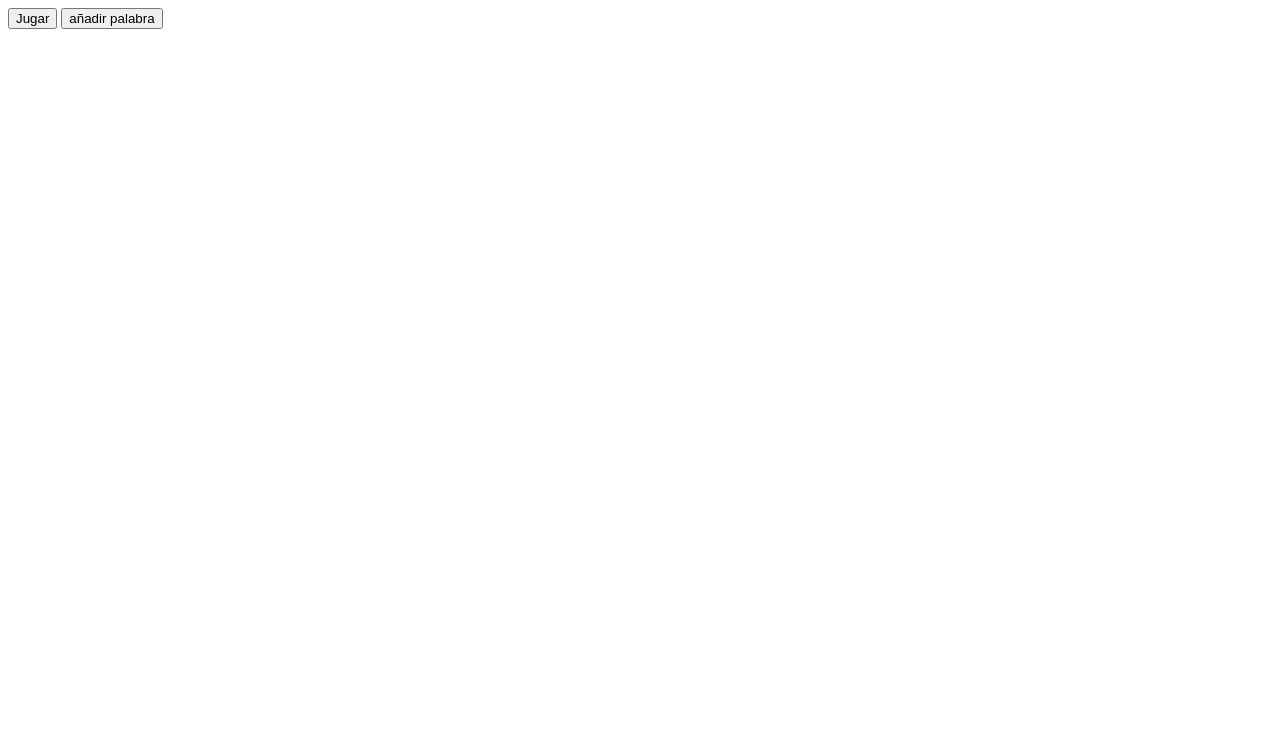
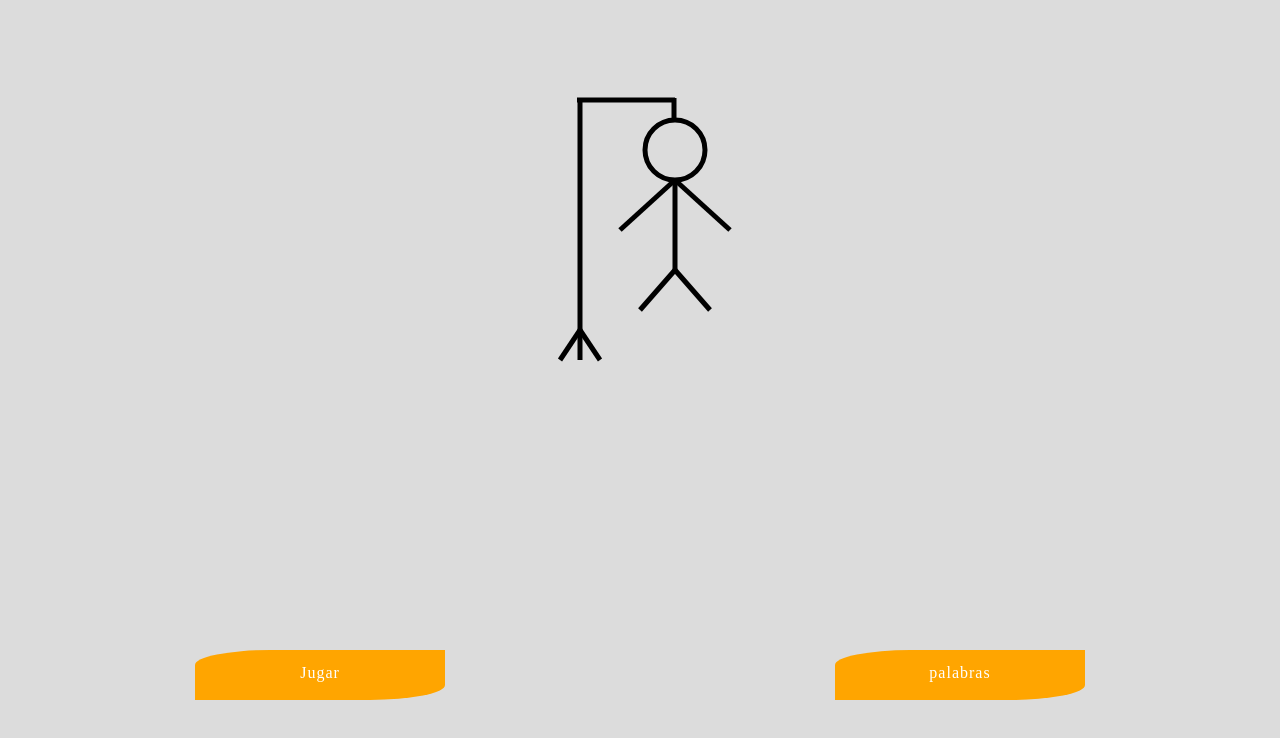
Before and after one commit to Yammi08/Ahorcado, a plain HTML site: page index.html in a window 1280 px wide. Drawn offline with Linux system fonts and the light colour scheme.

Commit message:
index principal y estilo a este con los botones, iniciacion conlista de palabras para agregar y quitar

```diff
--- /dev/null
+++ b/css/game.css
@@ -0,0 +1,72 @@
+
+canvas
+{
+    background-color: aliceblue;
+    border: 2px solid rgba(0,0,0,0.1);
+    border-radius: 100%;
+    box-shadow: 5px 5px 10px;
+    display: block;
+    margin: auto;
+    transition: border-radius 0.3s;
+}
+canvas:hover
+{
+    position:sticky;
+    border-radius: 10%;
+}
+.message-background
+{
+
+    position: fixed;
+    display: block;
+    top: 0;
+    bottom: 0;
+    left: 0;
+    right: 0;
+    padding: 20% 0;
+    transition: background 1s, padding 1s;
+
+}
+#message-endgame
+{
+    color: white;
+    font-weight: bold;
+    font-size: xx-large;
+    text-align: center;
+
+}
+.message-background-green
+{
+    background-color: rgba(0, 119, 10, 0.438);
+}
+.message-background-red
+{
+    background-color: rgba(119, 0, 0, 0.438);
+}
+.text
+{
+    display: inline-block;
+    margin: 0px 3px;
+}
+.word
+{
+    margin: 40px 0px;
+    display: block;
+    text-align: center;
+}
+.word h2
+{
+    text-transform: uppercase;
+    margin: 0px;
+}
+.word-visible
+{
+    margin: 0px;
+}
+.game
+{
+
+    display: block;
+    margin: auto;
+    margin-top: 80px;
+}
--- /dev/null
+++ b/css/index.css
@@ -0,0 +1,12 @@
+.btn-container
+{
+    position: absolute;
+    bottom: 100px;
+    width: 100%;
+    display: flex;
+
+}
+a
+{
+    margin: auto;
+}
--- /dev/null
+++ b/css/list.css
@@ -0,0 +1,8 @@
+#lista-palabras
+{
+    display:grid;
+}
+.item-list
+{
+    display: inline;
+}
--- a/css/style.css
+++ b/css/style.css
@@ -1,76 +1,28 @@
-
 body
 {
     background-color: rgb(220,220,220);
 }
-canvas
-{
-    background-color: aliceblue;
-    border: 2px solid rgba(0,0,0,0.1);
-    border-radius: 100%;
-    box-shadow: 5px 5px 10px;
-    display: block;
-    margin: auto;
-    transition: border-radius 0.3s;
-}
-canvas:hover
-{
-    position:sticky;
-    border-radius: 10%;
-}
-.message-background
-{
-
-    position: fixed;
-    display: block;
-    top: 0;
-    bottom: 0;
-    left: 0;
-    right: 0;
-    padding: 20% 0;
-    transition: background 1s, padding 1s;
-
-}
-#message-endgame
-{
-    color: white;
-    font-weight: bold;
-    font-size: xx-large;
-    text-align: center;
-
-}
-.message-background-green
-{
-    background-color: rgba(0, 119, 10, 0.438);
-}
-.message-background-red
-{
-    background-color: rgba(119, 0, 0, 0.438);
-}
-.text
+.btn
 {
     display: inline-block;
-    margin: 0px 3px;
+    height: 50px;
+    width:250px;
+    border-radius: 30% 0% 30% 0%;
+    background-color: orange;
+    text-align: center;
+    padding:15px 0px;
+    color: white;
+    box-sizing: border-box;
+    margin: auto;
+    transition: border-radius 0.5s;
 }
-.word
+.center
 {
-    margin: 40px 0px;
     display: block;
-    text-align: center;
+    margin: 30px auto 0px auto;
 }
-.word h2
+.btn:hover
 {
-    text-transform: uppercase;
-    margin: 0px;
+    border-radius: 10% 10% 10% 10%;
+    color:peachpuff;
 }
-.word-visible
-{
-    margin: 0px;
-}
-.game
-{
-
-    display: block;
-    margin: auto;
-    margin-top: 80px;
-}
--- a/index.html
+++ b/index.html
@@ -4,12 +4,20 @@
     <meta charset="UTF-8">
     <meta http-equiv="X-UA-Compatible" content="IE=edge">
     <meta name="viewport" content="width=device-width, initial-scale=1.0">
+    <link rel="stylesheet" href="css/reset.css">
+    <link rel="stylesheet" href="css/style.css">
+    <link rel="stylesheet" href="css/index.css">
     <title>Ahorcado</title>
 </head>
 <body>
     <main>
-        <a href="./html/ahorcado.html"><button>Jugar</button></a>
-        <a href=""><button>añadir palabra</button></a>
+        <canvas class="center" width="360" height="400"></canvas>
+        <div class="btn-container">
+            <a href="./html/ahorcado.html"><div class="btn btn-center"><p>Jugar</p></div></a>
+            <a href="./html/listaPalabras.html"><div class="btn btn-center"><p>palabras</p></div></a>
+        </div>
+        <script src="src/draw.js"></script>
+        <script src="src/drawIndex.js"></script>
     </main>
 </body>
 </html>
--- a/src/draw.js
+++ b/src/draw.js
@@ -47,7 +47,6 @@ function drawPieRigth()
 }
 
 //nose donde se ahorca uno. xd
-
 function pillarPrincipal()
 {
     pincel.beginPath();
--- /dev/null
+++ b/src/drawIndex.js
@@ -0,0 +1,4 @@
+draw.forEach(Element=>
+    {
+        Element();
+    })
```
Also changed, not shown: html/ahorcado.html (+1 -0 lines), html/listaPalabras.html (added, +18 -0 lines), src/game.js (+1 -7 lines), src/words.js (added, +41 -0 lines).
